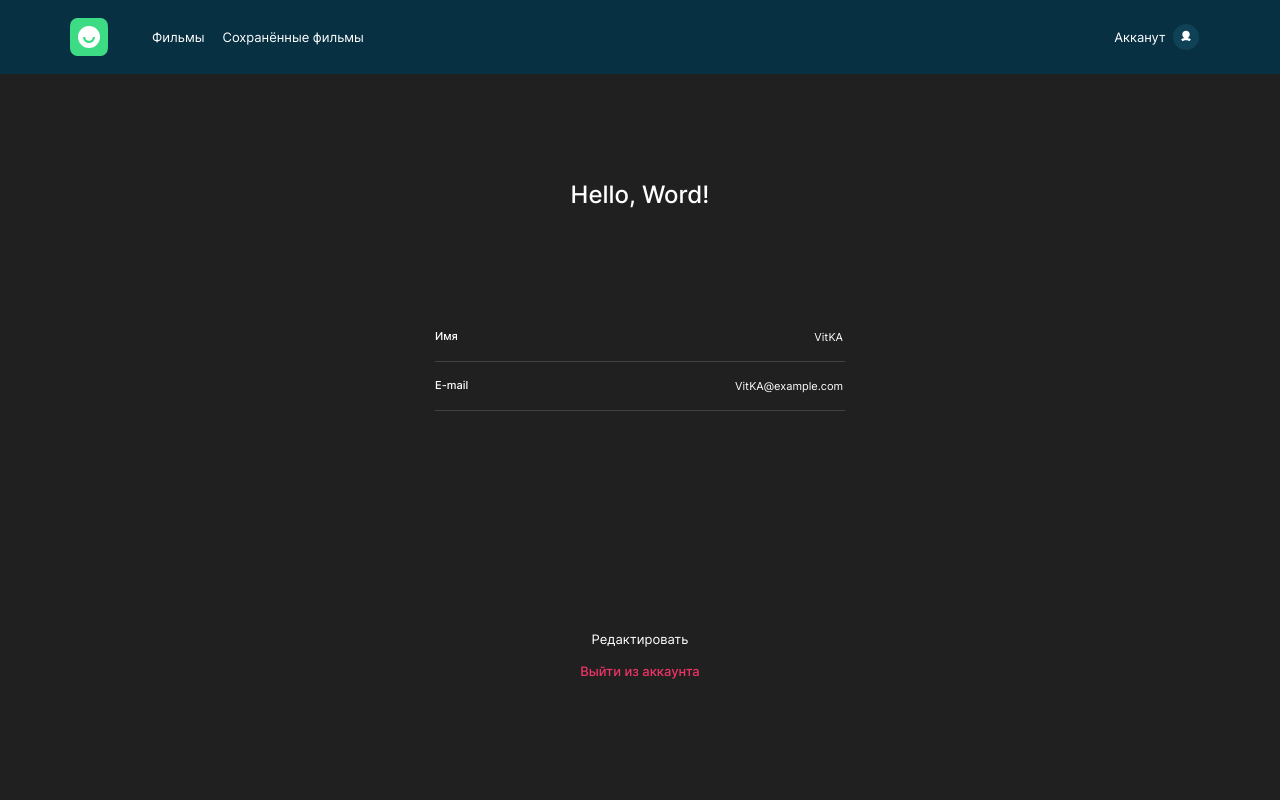
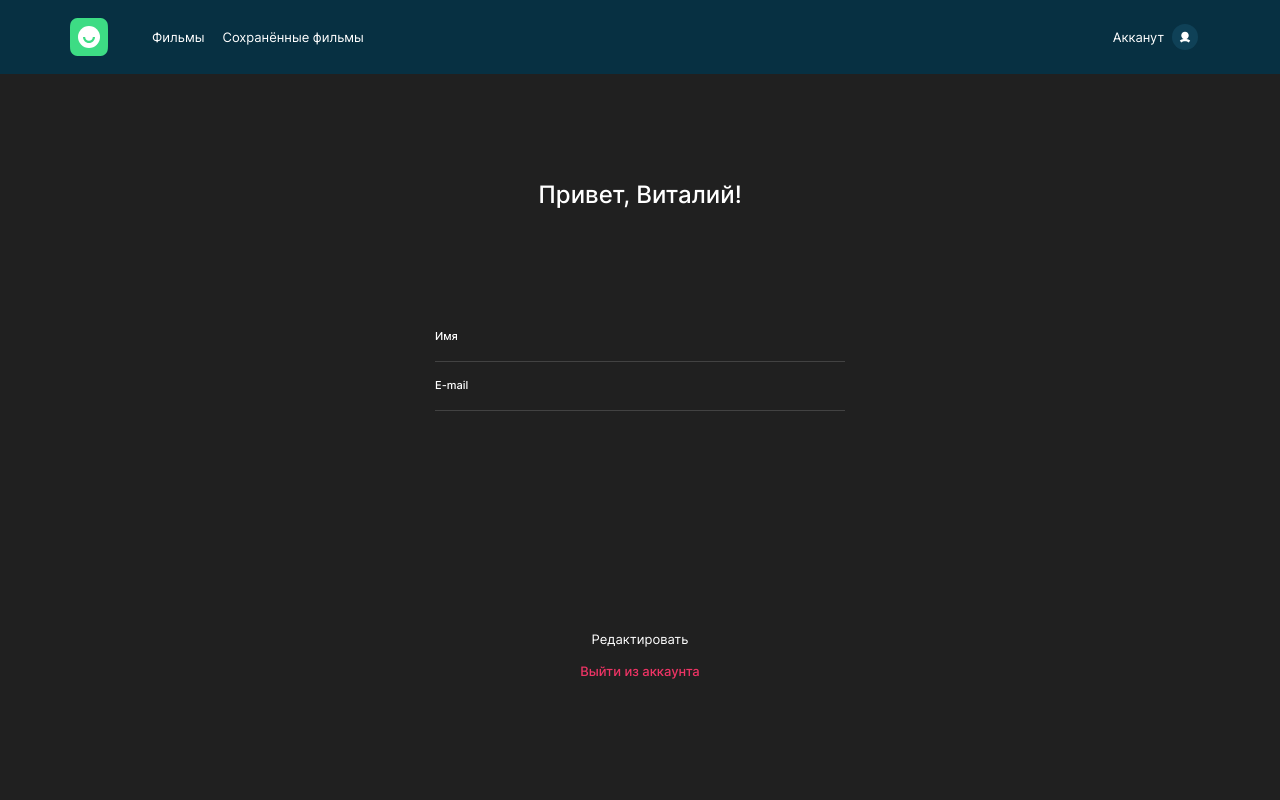
Before and after one commit to vitka27/movies-explorer-frontend, a React (Create React App) app: page /profile in a window 1280 px wide. Shown: the top 800 px of the page. Built offline with nearby package versions, Linux system fonts and the light colour scheme.

Commit message:
fixed styles and tags for the account link

```diff
--- a/src/components/Auth/Profile/Profile.css
+++ b/src/components/Auth/Profile/Profile.css
@@ -92,6 +92,9 @@
   font-weight: 400;
   line-height: normal;
 }
+.profile__button:hover {
+  opacity: 0.7;
+}
 .profile__button_type_exit {
   color: #ee3465;
   font-weight: 500;
--- a/src/components/Auth/Profile/Profile.jsx
+++ b/src/components/Auth/Profile/Profile.jsx
@@ -4,7 +4,7 @@ export default function Profile() {
   return (
     <section className="profile">
       <form className="profile__form" noValidate="" action="#">
-        <h3 className="profile__title">Hello, Word!</h3>
+        <h3 className="profile__title">Привет, Виталий!</h3>
         <fieldset className="profile__inputs">
           <div className="profile__input">
             <label htmlFor="" className="profile__input-name">
@@ -13,7 +13,7 @@ export default function Profile() {
                 type="text"
                 className="profile__input-text"
                 id=""
-                value={"VitKA"}
+                // value={""}
                 aria-label="Имя"
               />
             </label>
@@ -26,7 +26,7 @@ export default function Profile() {
                 type="text"
                 className="profile__input-text"
                 id=""
-                value={"VitKA@example.com"}
+                // value={""}
                 aria-label="E-mail"
               />
             </label>
--- a/src/components/Main/Main.jsx
+++ b/src/components/Main/Main.jsx
@@ -4,7 +4,6 @@ import AboutProject from "./AboutProject/AboutProject";
 import Techs from "./Techs/Techs";
 import AboutMe from "./AboutMe/AboutMe";
 import Portfolio from "./Portfolio/Portfolio";
-import Footer from "../Footer/Footer";
 
 export default function Main() {
   return (
--- a/src/components/Navigation/NavigationAuthMenu/NavigationAuthMenu.css
+++ b/src/components/Navigation/NavigationAuthMenu/NavigationAuthMenu.css
@@ -14,7 +14,6 @@
   align-items: center;
   justify-content: center;
   cursor: pointer;
-
 }
 .navigation-auth-menu__item:last-child {
   width: 76px;
@@ -33,15 +32,20 @@
   font-weight: 500;
   line-height: 16px; /* 133.333% */
 }
-.navigation-auth-menu__profile {
-  list-style: none;
-  width: 100px;
-  height: 32px;
-  margin: 0;
-  padding: 0;
+.navigation-auth-menu__img {
+  background-position: center;
+  border-radius: 50%;
+}
+
+.navigation-auth-menu__profile-link {
   display: flex;
   justify-content: center;
   align-items: center;
+  cursor: pointer;
+  border-radius: 20px;
+  text-decoration: none;
+  width: 109px;
+  height: 32px;
 
   color: #fff;
   text-align: right;
@@ -51,25 +55,23 @@
   font-weight: 400;
   line-height: 18px; /* 138.462% */
 }
-.navigatio-auth-menu__link {
-  text-decoration: none;
-  border: none;
+.navigation-auth-menu__profile-img {
+  margin-left: 8px;
+  background-color: #0f4157;
+  background-image: url("../../../images/profile.svg");
+  background-repeat: no-repeat;
+  background-position: center;
+
+  height: 26px;
+  width: 26px;
   border-radius: 50%;
-  width: 26px;
-  height: 26px;
-  margin: 7px;
-
-  background-color: #0f4157;
+  display: flex;
 }
-.navigation-auth-menu__img {
-  background-position: center;
-  border-radius: 50%;
+.navigation-auth-menu__profile-link:hover {
+  opacity: 0.7;
 }
 
 @media screen and (max-width: 768px) {
-  .navigation-auth-menu__profile {
-    margin: 0;
-  }
   .navigation-auth-menu {
     justify-content: center;
     width: 100%;
--- a/src/components/Navigation/NavigationAuthMenu/NavigationAuthMenu.jsx
+++ b/src/components/Navigation/NavigationAuthMenu/NavigationAuthMenu.jsx
@@ -1,18 +1,14 @@
 import React from "react";
 import { Link } from "react-router-dom";
 
-import imgUser from "../../../images/profile.svg";
+// import imgUser from "";
 
 export default function NavigationAuthMenu({ isAuth }) {
   return isAuth ? (
-    <ul className="navigation-auth-menu">
-      <li className="navigation-auth-menu__profile">
-        Акканут
-        <button className="navigatio-auth-menu__link" aria-label="Акканут">
-          <img src={imgUser} alt="" className="navigation-auth-menu__img" />
-        </button>
-      </li>
-    </ul>
+    <Link to="/profile" className="navigation-auth-menu__profile-link">
+      Акканут
+      <span className="navigation-auth-menu__profile-img" />
+    </Link>
   ) : (
     <ul className="navigation-auth-menu">
       <li className="navigation-auth-menu__item">
--- a/src/components/NotFound/NotFound.css
+++ b/src/components/NotFound/NotFound.css
@@ -39,3 +39,6 @@
   font-weight: 400;
   line-height: normal;
 }
+.not-found__link:hover {
+  opacity: 0.7;
+}
```
